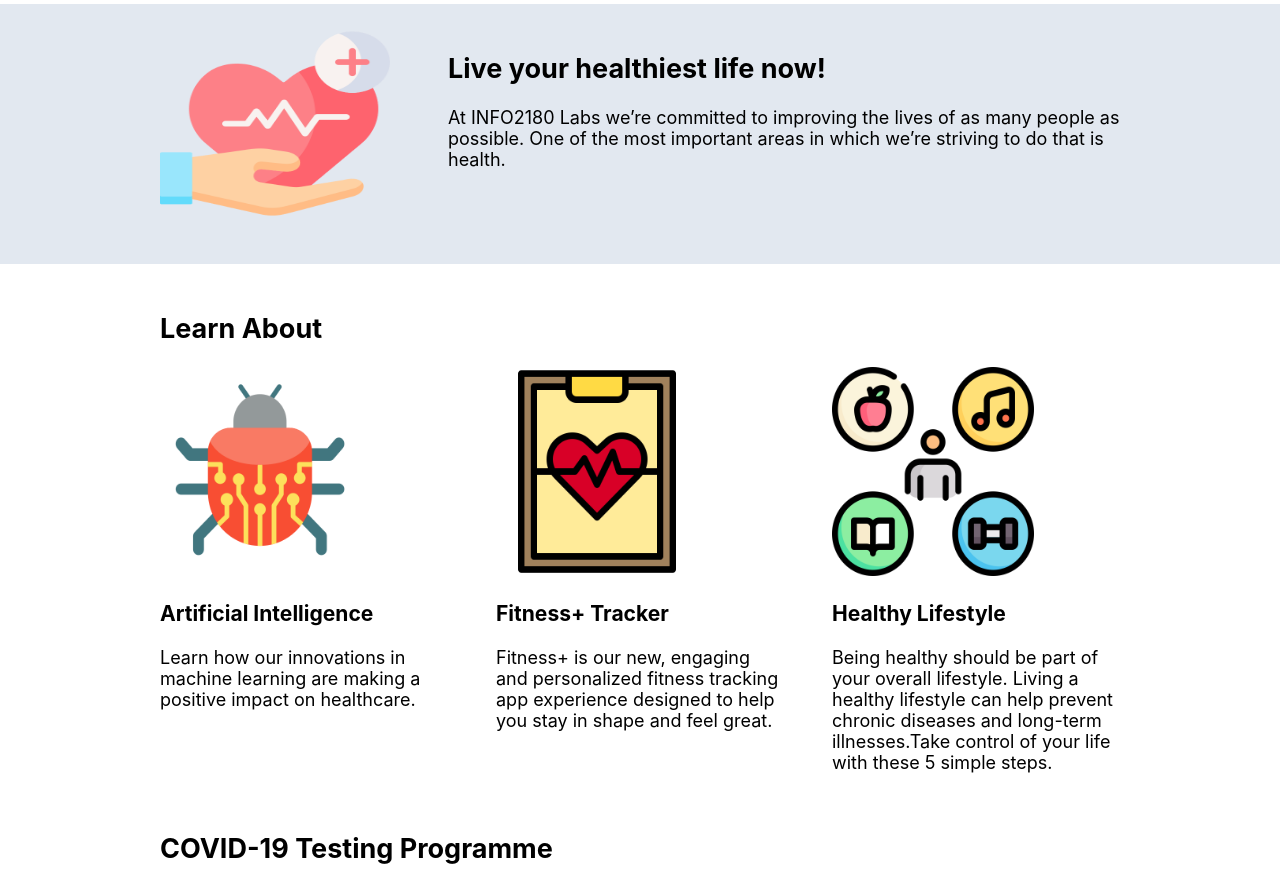
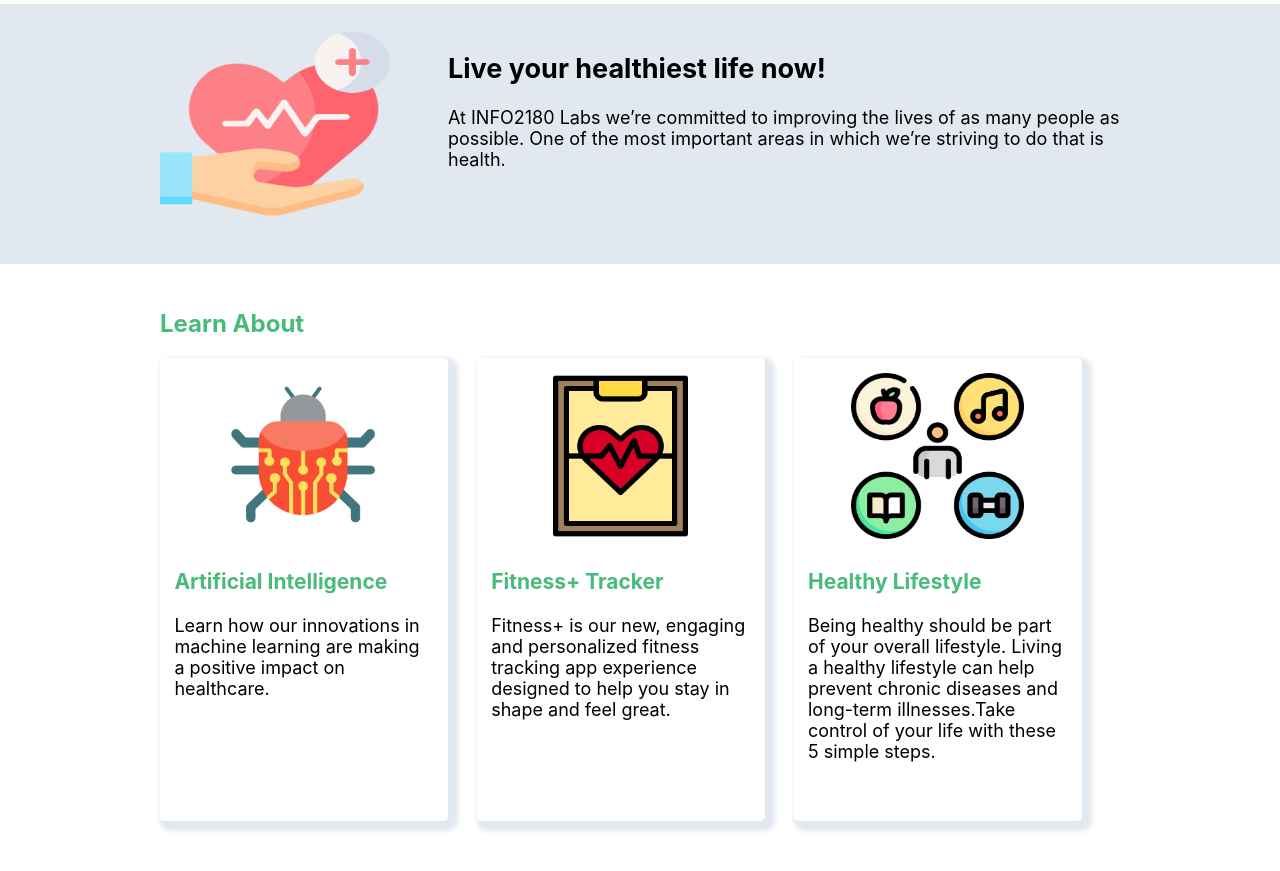
Before and after one commit to Kieranator5050/info2180-project1, a plain HTML site: page index.html in a window 1280 px wide. Shown: the part 81-952 px from the top of the page. Drawn offline with Linux system fonts and the light colour scheme.

Commit message:
Learn About Styled

```diff
--- a/styles.css
+++ b/styles.css
@@ -16,9 +16,10 @@ a {
 }
 
 /*Defaulting images to preset*/
+/*Only really used in the cards*/
 img {
-  height: 50%;
-  width: 70%;
+  height: 120%;
+  width: 60%;
 }
 
 /*Header => Nav Bar"*/
@@ -64,7 +65,7 @@ nav > ul > li > a:hover{
     height: 80%;
     width: 80%;
   }
-  .overview-hero-text >p {
+  .overview-hero-text > p {
     padding-bottom: 5%;
   }
 
@@ -72,22 +73,49 @@ nav > ul > li > a:hover{
   .learn-about {
     clear: both;
     padding-top: 2%;
+    padding-bottom: 4%;
+  }
+  .learn-about > .container > h2 {
+    color: #48BB78;
+    font-size: 24px;
   }
   .cards {
     display: grid;
-    grid-gap: 5%;
+    grid-gap: 3%;
     grid-template-columns: 30% 30% 30%;
+  }
+  .card {
+    border-color: #E2E8F0;
+    border-radius: 5px;
+    box-shadow: 5px 5px 5px 5px #E2E8F0;
+    display: grid;
+    grid-template-rows: 30% 70%;
+    grid-gap: 8%;
+  }
+  .card > img{
+    align-items: center;
+    display: flex;
+    justify-content: center;
+    margin: auto;
+    padding: 5% 5% 5% 5%;
+  }
+  .card-body {
+    padding: 5% 5% 5% 5%;
+  }
+  .card-body > h3{
+    color: #48BB78;
+    font-size: 21px;
   }
 
   /*Testing => Section*/
   .testing {
+    background-color: #4A5568;
     padding-top: 2%;
+    padding-bottom: 4%;
   }
   .testing > div {
     display: grid;
     grid-template-columns: 70% 30%;
-  }
-  .testing-desciption {
   }
   .cta {
     margin: auto;
```
